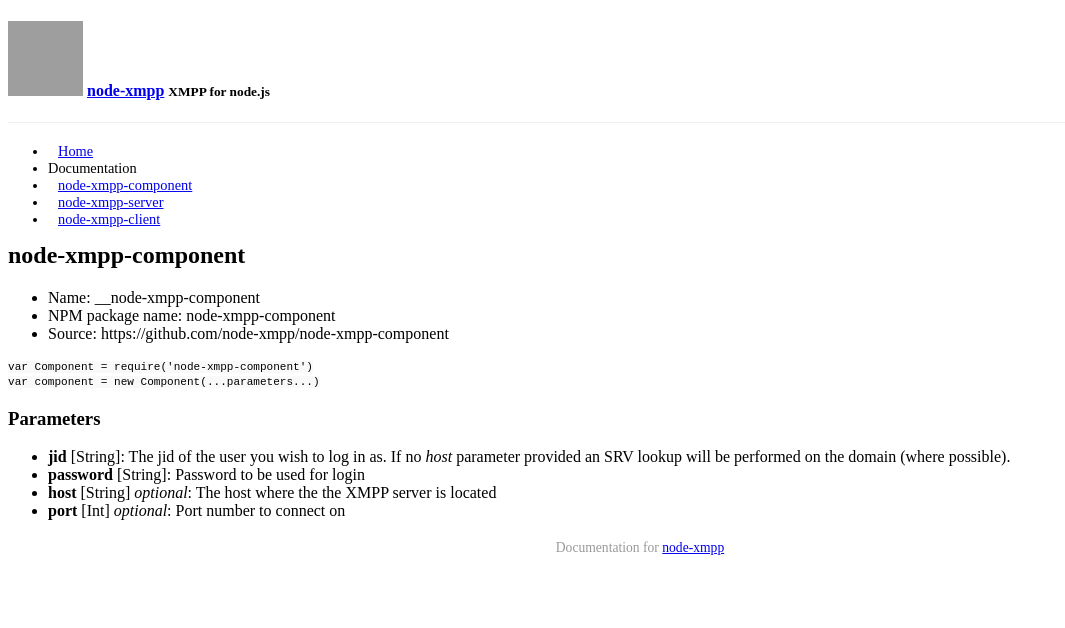
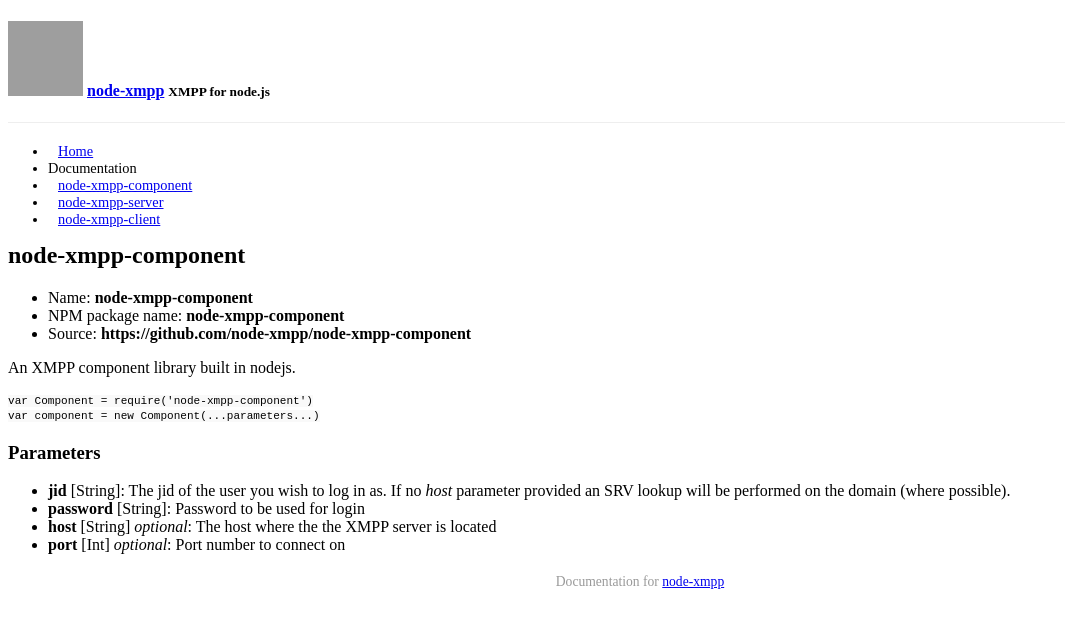
Before and after one commit to node-xmpp/node-xmpp.github.io, a Jekyll site: the page built from _posts/2014-03-15-nodexmppcomponent.md, in a window 1280 px wide. Shown: the top 628 px of the page, without its empty margins (0-1065 px from the left). Built offline with Jekyll 4.4.1, drawn with Linux system fonts in a browser that asks for light colours; Markdown is read by kramdown in place of the engine named in the settings; a style sheet for code colours, icons or effects is not loaded.

Commit message:
Moar documentation!

````diff
--- a/_posts/2014-03-15-nodexmppcomponent.md
+++ b/_posts/2014-03-15-nodexmppcomponent.md
@@ -5,9 +5,11 @@
 date: 2014-03-15 21:07:55
 ---
 
-* Name: __node-xmpp-component
-* NPM package name: node-xmpp-component
-* Source: https://github.com/node-xmpp/node-xmpp-component
+* Name: __node-xmpp-component__
+* NPM package name: __node-xmpp-component__
+* Source: __https://github.com/node-xmpp/node-xmpp-component__
+
+An XMPP component library built in nodejs.
 
 ```
 var Component = require('node-xmpp-component')
````
Also changed, not shown: _posts/2014-03-15-nodexmppclient.md (+3 -3 lines), _posts/2014-03-15-nodexmppserver.md (+6 -0 lines).
